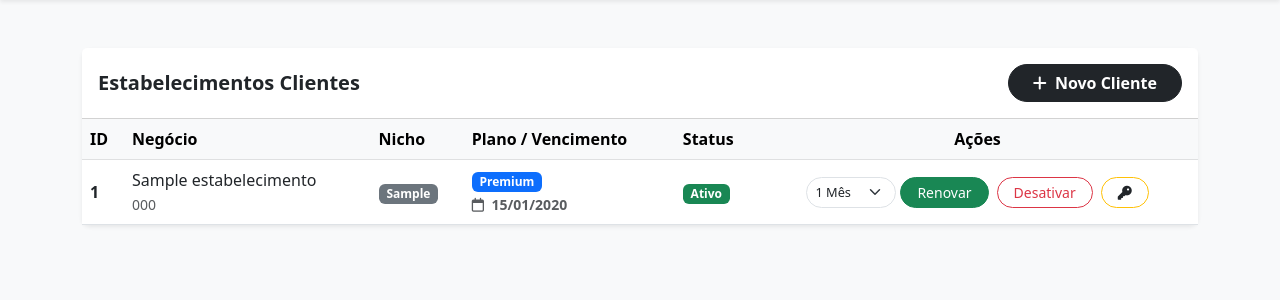
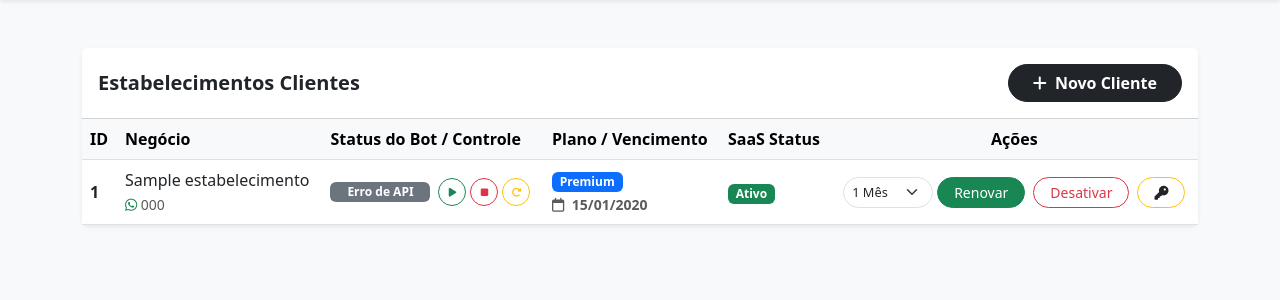
Before and after one commit to viniciusvpg/vpg_saas_manicure, a Flask app: page /painel_master in a window 1280 px wide. Shown: the part 56-356 px from the top of the page. Run offline with Flask 3, Linux system fonts and the light colour scheme; a user stored in the database is signed in; tables that the repository leaves empty hold one stand-in row (values such as "Sample post").

Commit message:
Update painel_master.html

```diff
--- a/templates/painel_master.html
+++ b/templates/painel_master.html
@@ -6,6 +6,18 @@
     <title>Painel Master | VPG SaaS</title>
     <link href="https://cdn.jsdelivr.net/npm/bootstrap@5.3.0/dist/css/bootstrap.min.css" rel="stylesheet">
     <link rel="stylesheet" href="https://cdnjs.cloudflare.com/ajax/libs/font-awesome/6.4.0/css/all.min.css">
+    <style>
+        .bot-controls button {
+            width: 28px;
+            height: 28px;
+            padding: 0;
+            display: inline-flex;
+            align-items: center;
+            justify-content: center;
+            border-radius: 50%;
+            transition: 0.2s;
+        }
+    </style>
 </head>
 <body class="bg-light">
 
@@ -33,14 +45,15 @@
                 </button>
             </div>
             <div class="card-body p-0">
+                <div class="table-responsive">
                     <table class="table table-hover mb-0 align-middle">
                         <thead class="table-light text-secondary">
                             <tr>
                                 <th>ID</th>
                                 <th>Negócio</th>
-                            <th>Nicho</th>
+                                <th>Status do Bot / Controle</th>
                                 <th>Plano / Vencimento</th>
-                            <th>Status</th>
+                                <th>SaaS Status</th>
                                 <th class="text-center">Ações</th>
                             </tr>
                         </thead>
@@ -50,18 +63,19 @@
                                 <td class="fw-bold">{{ e.id }}</td>
                                 <td>
                                     {{ e.nome }}<br>
-                                <small class="text-muted">{{ e.telefone_bot }}</small>
+                                    <small class="text-muted"><i class="fa-brands fa-whatsapp text-success"></i> {{ e.telefone_bot }}</small>
                                 </td>
+
                                 <td>
-                                {% if e.nicho == 'manicure' %}
-                                    <span class="badge" style="background-color: #e87ba4;">Salão / Manicure</span>
-                                {% elif e.nicho == 'barbearia' %}
-                                    <span class="badge text-dark" style="background-color: #daa520;">Barbearia</span>
-                                {% elif e.nicho == 'tatuagem' %}
-                                    <span class="badge" style="background-color: #8a2be2;">Tatuagem</span>
-                                {% else %}
-                                    <span class="badge bg-secondary">{{ e.nicho }}</span>
-                                {% endif %}
+                                    <div class="d-flex align-items-center gap-2">
+                                        <span id="badge-bot-{{ e.id }}" class="badge bg-secondary border border-secondary" style="width: 100px;">Verificando...</span>
+
+                                        <div class="bot-controls d-flex gap-1">
+                                            <button onclick="controlarBot('{{ e.id }}', 'start')" class="btn btn-outline-success" title="Ligar Bot"><i class="fa-solid fa-play" style="font-size: 10px;"></i></button>
+                                            <button onclick="controlarBot('{{ e.id }}', 'stop')" class="btn btn-outline-danger" title="Desligar Bot"><i class="fa-solid fa-stop" style="font-size: 10px;"></i></button>
+                                            <button onclick="reiniciarBot('{{ e.id }}')" class="btn btn-outline-warning" title="Reiniciar Bot"><i class="fa-solid fa-rotate-right" style="font-size: 10px;"></i></button>
+                                        </div>
+                                    </div>
                                 </td>
 
                                 <td>
@@ -137,6 +151,7 @@
                 </div>
             </div>
         </div>
+    </div>
 
     <div class="modal fade" id="modalNovo" tabindex="-1">
         <div class="modal-dialog modal-dialog-centered">
@@ -180,5 +195,69 @@
     </div>
 
     <script src="https://cdn.jsdelivr.net/npm/bootstrap@5.3.0/dist/js/bootstrap.bundle.min.js"></script>
+
+    <script>
+        document.addEventListener("DOMContentLoaded", function() {
+            // Lista de todos os IDs de clientes gerados na tabela pelo Python
+            const sessoes = [
+                {% for e in estabelecimentos %} "{{ e.id }}", {% endfor %}
+            ];
+
+            // Função que varre a lista e pergunta para a API do bot como ele está
+            function verificarTodosBots() {
+                sessoes.forEach(sessaoId => {
+                    fetch(`/bot-interno/api/bot/status?sessao=${sessaoId}`)
+                        .then(response => response.json())
+                        .then(data => {
+                            const badge = document.getElementById(`badge-bot-${sessaoId}`);
+                            if (!badge) return;
+
+                            if (data.status === 'connected') {
+                                badge.className = "badge bg-success";
+                                badge.innerHTML = '<i class="fa-solid fa-robot"></i> Online';
+                            } else if (data.status === 'waiting_qr' || data.status === 'starting' || data.status === 'authenticated') {
+                                badge.className = "badge bg-warning text-dark";
+                                badge.innerHTML = '<i class="fa-solid fa-qrcode"></i> Lendo QR...';
+                            } else {
+                                badge.className = "badge bg-danger";
+                                badge.innerHTML = '<i class="fa-solid fa-power-off"></i> Offline';
+                            }
+                        })
+                        .catch(error => {
+                            const badge = document.getElementById(`badge-bot-${sessaoId}`);
+                            if (badge) {
+                                badge.className = "badge bg-secondary";
+                                badge.innerHTML = 'Erro de API';
+                            }
+                        });
+                });
+            }
+
+            // Inicia a verificação ao abrir a tela e repete a cada 5 segundos
+            verificarTodosBots();
+            setInterval(verificarTodosBots, 5000);
+        });
+
+        // Funções para os botões de controle
+        async function controlarBot(sessaoId, acao) {
+            const badge = document.getElementById(`badge-bot-${sessaoId}`);
+            if(badge) {
+                badge.className = "badge bg-info text-dark";
+                badge.innerHTML = '<i class="fa-solid fa-spinner fa-spin"></i> Processando...';
+            }
+            try {
+                await fetch(`/bot-interno/api/bot/${acao}?sessao=${sessaoId}`, { method: 'POST' });
+            } catch(e) {
+                console.error("Erro ao comandar bot:", e);
+            }
+        }
+
+        async function reiniciarBot(sessaoId) {
+            await controlarBot(sessaoId, 'stop');
+            setTimeout(() => {
+                controlarBot(sessaoId, 'start');
+            }, 1500);
+        }
+    </script>
 </body>
 </html>
```
Lines whose indentation alone changed are shown as unchanged.
